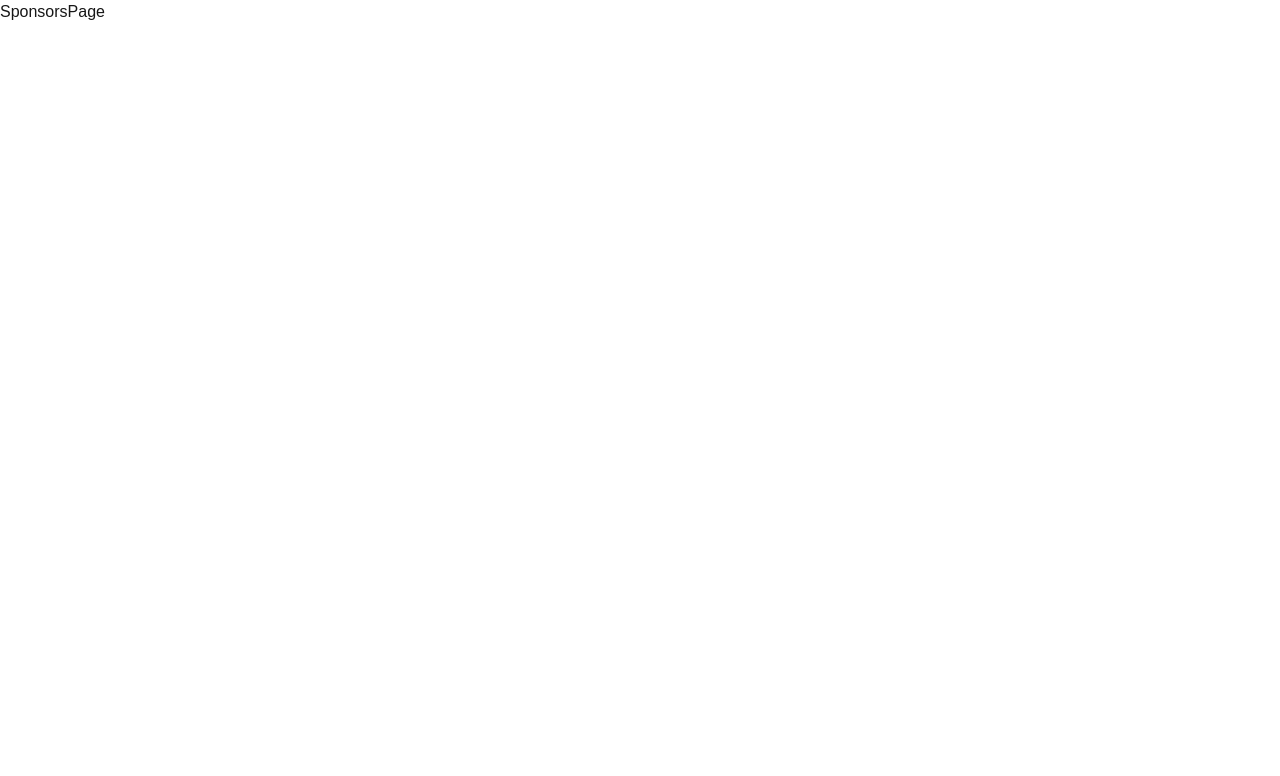
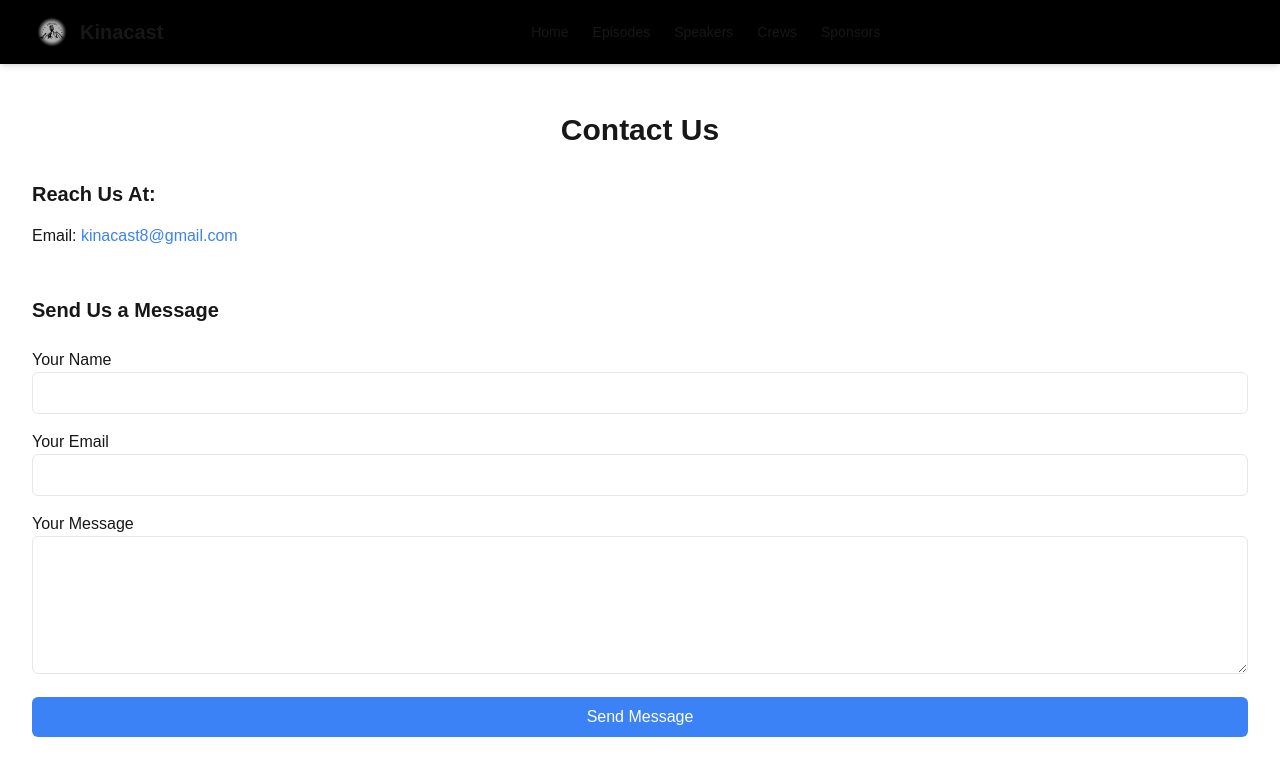
Before and after one commit to AdamAzuddin/Kinacast, a Next.js app: page /contact-us in a window 1280 px wide. Shown: the top 776 px of the page. Built offline with nearby package versions, Linux system fonts and the light colour scheme.

Commit message:
added contact us page

```diff
--- a/app/contact-us/page.tsx
+++ b/app/contact-us/page.tsx
@@ -1,9 +1,103 @@
-import React from 'react'
+"use client";
+import Header from "@/components/Header";
+import React, { useState } from "react";
 
-const SponsorsPage = () => {
+const ContactUsPage = () => {
+  const [formData, setFormData] = useState({
+    name: "",
+    email: "",
+    message: "",
+  });
+
+  const handleChange = (
+    e: React.ChangeEvent<HTMLInputElement | HTMLTextAreaElement>
+  ) => {
+    const { name, value } = e.target;
+    setFormData((prevData) => ({ ...prevData, [name]: value }));
+  };
+
+  const handleSubmit = (e: React.FormEvent) => {
+    e.preventDefault();
+    // Handle form submission
+    alert("Message sent!");
+  };
+
   return (
-    <div>SponsorsPage</div>
-  )
-}
+    <>
+      <Header />
+      <div className="max-w-7xl mx-auto py-12 px-6 sm:px-8">
+        <h1 className="text-3xl font-bold text-center mb-8">Contact Us</h1>
+        <div className="grid grid-cols-1 sm:grid-cols-2 gap-12 mb-12">
+          <div className="space-y-4">
+            <h2 className="text-xl font-semibold">Reach Us At:</h2>
+            <p>
+              Email:{" "}
+              <a href="mailto:kinacast8@gmail.com" className="text-blue-500">
+                kinacast8@gmail.com
+              </a>
+            </p>
+          </div>
+        </div>
 
-export default SponsorsPage
+        <div className="space-y-6">
+          <h2 className="text-xl font-semibold">Send Us a Message</h2>
+          <form onSubmit={handleSubmit} className="space-y-4">
+            <div>
+              <label htmlFor="name" className="block">
+                Your Name
+              </label>
+              <input
+                type="text"
+                id="name"
+                name="name"
+                value={formData.name}
+                onChange={handleChange}
+                required
+                className="w-full px-4 py-2 border rounded-md focus:outline-none focus:ring-2 focus:ring-blue-500"
+              />
+            </div>
+
+            <div>
+              <label htmlFor="email" className="block">
+                Your Email
+              </label>
+              <input
+                type="email"
+                id="email"
+                name="email"
+                value={formData.email}
+                onChange={handleChange}
+                required
+                className="w-full px-4 py-2 border rounded-md focus:outline-none focus:ring-2 focus:ring-blue-500"
+              />
+            </div>
+
+            <div>
+              <label htmlFor="message" className="block">
+                Your Message
+              </label>
+              <textarea
+                id="message"
+                name="message"
+                value={formData.message}
+                onChange={handleChange}
+                required
+                className="w-full px-4 py-2 border rounded-md focus:outline-none focus:ring-2 focus:ring-blue-500"
+                rows={5}
+              />
+            </div>
+
+            <button
+              type="submit"
+              className="w-full py-2 bg-blue-500 text-white rounded-md hover:bg-blue-600 focus:outline-none"
+            >
+              Send Message
+            </button>
+          </form>
+        </div>
+      </div>
+    </>
+  );
+};
+
+export default ContactUsPage;
```
